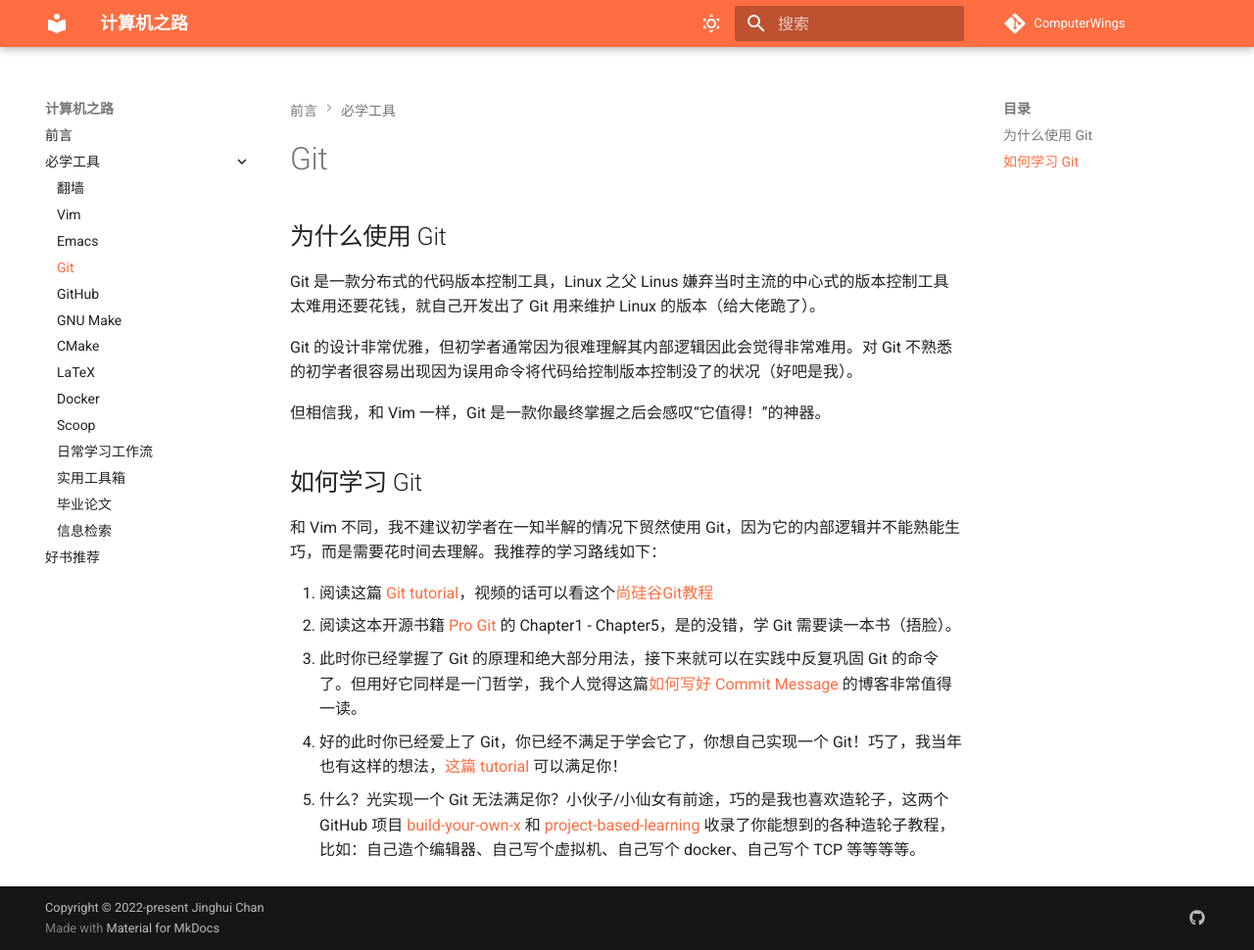
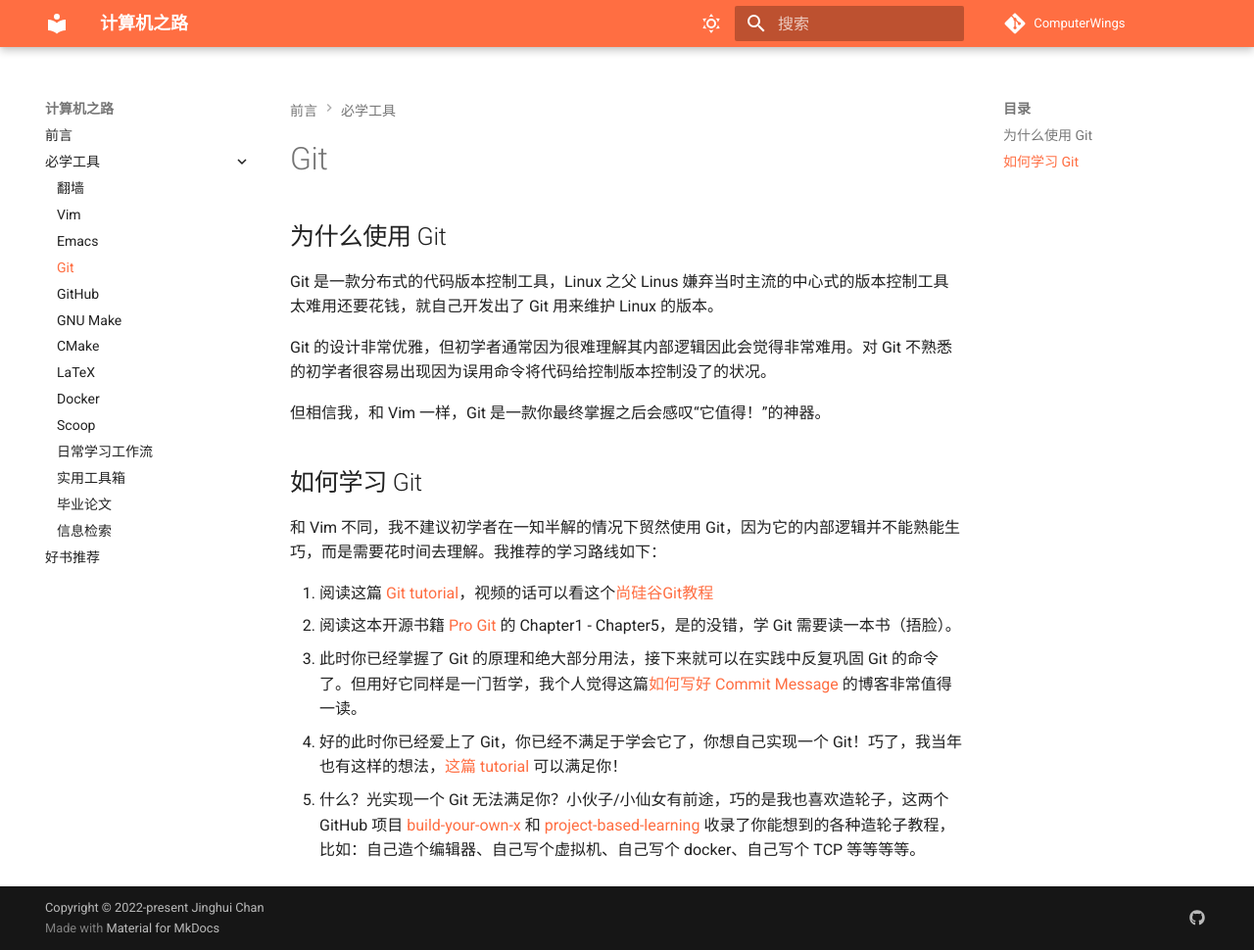
Before and after one commit to JinghuiChan/ComputerWings, an MkDocs documentation site: the page built from docs/必学工具/Git.md, in a window 1280 px wide and 970 px high. Shown: the whole window at 98% size. Built offline with MkDocs 1.6.1 and Material for MkDocs 9.7.7, drawn with Linux system fonts in a browser that asks for light colours; comment, search, counter and statistics services are not loaded.

Commit message:
frist commit.

```diff
--- a/docs/必学工具/Git.md
+++ b/docs/必学工具/Git.md
@@ -2,9 +2,9 @@
 
 ## 为什么使用 Git
 
-Git 是一款分布式的代码版本控制工具，Linux 之父 Linus 嫌弃当时主流的中心式的版本控制工具太难用还要花钱，就自己开发出了 Git 用来维护 Linux 的版本（给大佬跪了）。
+Git 是一款分布式的代码版本控制工具，Linux 之父 Linus 嫌弃当时主流的中心式的版本控制工具太难用还要花钱，就自己开发出了 Git 用来维护 Linux 的版本。
 
-Git 的设计非常优雅，但初学者通常因为很难理解其内部逻辑因此会觉得非常难用。对 Git 不熟悉的初学者很容易出现因为误用命令将代码给控制版本控制没了的状况（好吧是我）。
+Git 的设计非常优雅，但初学者通常因为很难理解其内部逻辑因此会觉得非常难用。对 Git 不熟悉的初学者很容易出现因为误用命令将代码给控制版本控制没了的状况。
 
 但相信我，和 Vim 一样，Git 是一款你最终掌握之后会感叹“它值得！”的神器。
 
```
